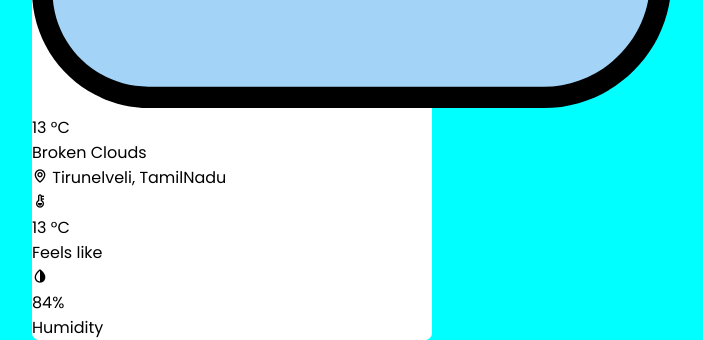
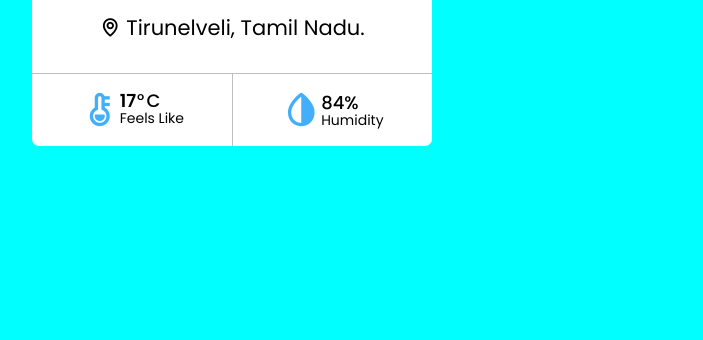
Before and after one commit to Ruban2205/get-weather-vite-js-application, a plain HTML site: page index.html in a window 1280 px wide. Shown: the part 596-936 px from the top of the page, without its empty margins (408-1111 px from the left). After the commit the page ends 800 px from the top, so only its background shows below. Drawn offline with nearby package versions, Linux system fonts and the light colour scheme.

Commit message:
COMPLETE HTML | CSS

```diff
--- a/CSS/style.css
+++ b/CSS/style.css
@@ -38,9 +38,16 @@ header i {
     margin-right: 8px;
 }
 
+#wrapper .active header{
+    font-size: 30px;
+    margin-left: 5px;
+}
 #wrapper .inputs {
+    /* display: none; */
+    margin: 20px 25px 30px;
+}
+#wrapper.active .inputs{
     display: none;
-    margin: 20px 25px 30px;
 }
 
 
@@ -114,10 +121,84 @@ header i {
 
 
 /* Weather part */
-.wrapper .weather-part{
+#wrapper .weather-part{
     margin: 30px 0 0;
     display: flex;
     align-items: center;
     justify-content: center;
     flex-direction: column;
 }
+
+#wrapper.active .weather-part{
+    display: none;
+}
+
+.weather-part img{
+    max-width: 125px;
+}
+.weather-part .temp{
+    display: flex;
+    font-size: 72px;
+    font-weight: 500;
+}
+.weather-part .temp .number{
+    font-weight: 600;
+}
+.weather-part .temp .degree{
+    font-size: 40px;
+    margin: 10px 5px 0 0;
+    display: block;
+}
+.weather-part .weather{
+    font-size: 21px;
+    text-align: center;
+    margin: -5px 20px 15px;
+}
+.weather-part .location{
+    font-size: 21px;
+}
+.weather-part .location{
+    display: flex;
+    align-items: center;
+    font-size: 21px;
+    margin-bottom: 30px;
+}
+.location i{
+    font-size: 22px;
+    margin-right: 5px;
+}
+.weather-part .bottom-details{
+    width: 100%;
+    display: flex;
+    align-items: center;
+    border-top: 1px solid #bfbfbf;
+    justify-content: space-between;
+}
+.bottom-details .column{
+    width: 100%;
+    display: flex;
+    padding: 15px 0;
+    align-items: center;
+    justify-content: center;
+}
+.column i{
+    color: #43affc;
+    font-size: 40px;
+}
+.column.humidity{
+    border-left: 1px solid #bfbfbf;
+}
+.details .temp, .humidity span{
+    font-size: 18px;
+    font-weight: 500;
+    margin-top: -3px;
+}
+.details .temp .degree{
+    margin: 0;
+    font-size: 17px;
+    padding: 0 2px 0 1px;
+}
+.details p{
+    font-size: 14px;
+    margin-top: -6px;
+}
--- a/index.html
+++ b/index.html
@@ -30,31 +30,30 @@
             <button>Get Device Location</button>
         </section>
 
-        <!-- Weather section -->
+        <!-- Weather part -->
         <section class="weather-part">
             <img src="assets/icons/cloud.svg" alt="weather-icon">
 
             <div class="temp">
                 <span class="number">13</span>
-                <span class="degree">&#176;</span>C
+                <span class="degree">&deg;</span>C
             </div>
 
             <div class="weather">Broken Clouds</div>
-
             <div class="location">
                 <i class="bx bx-map"></i>
-                <span>Tirunelveli, TamilNadu</span>
+                <span>Tirunelveli, Tamil Nadu.</span>
             </div>
 
-            <div class="bottom-deatils">
+            <div class="bottom-details">
                 <div class="column feels">
                     <i class="bx bxs-thermometer"></i>
                     <div class="details">
                         <div class="temp">
-                            <span class="number">13</span>
-                            <span class="deg">&#176;</span>C
+                            <span class="number">17</span>
+                            <span class="degree">&deg;</span>C
                         </div>
-                        <p>Feels like</p>
+                        <p>Feels Like</p>
                     </div>
                 </div>
                 <div class="column humidity">
@@ -65,7 +64,6 @@
                     </div>
                 </div>
             </div>
-
         </section>
 
     </section>
```
